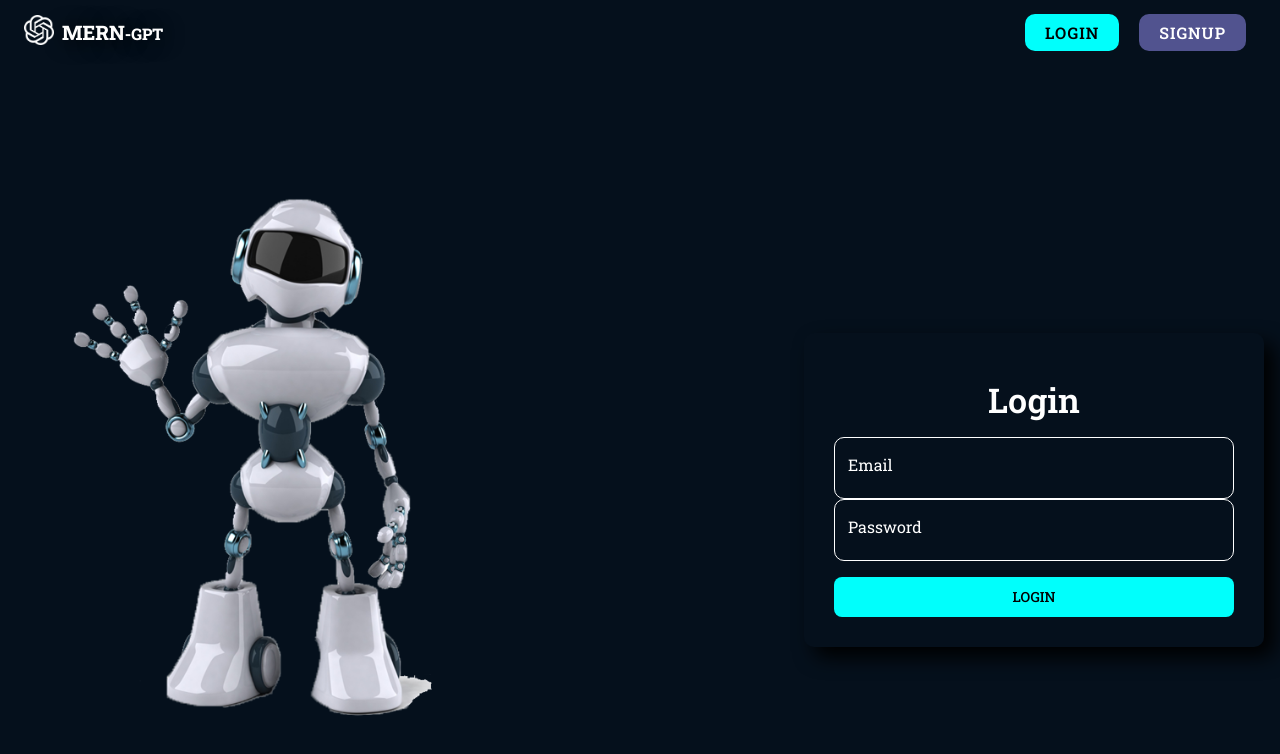
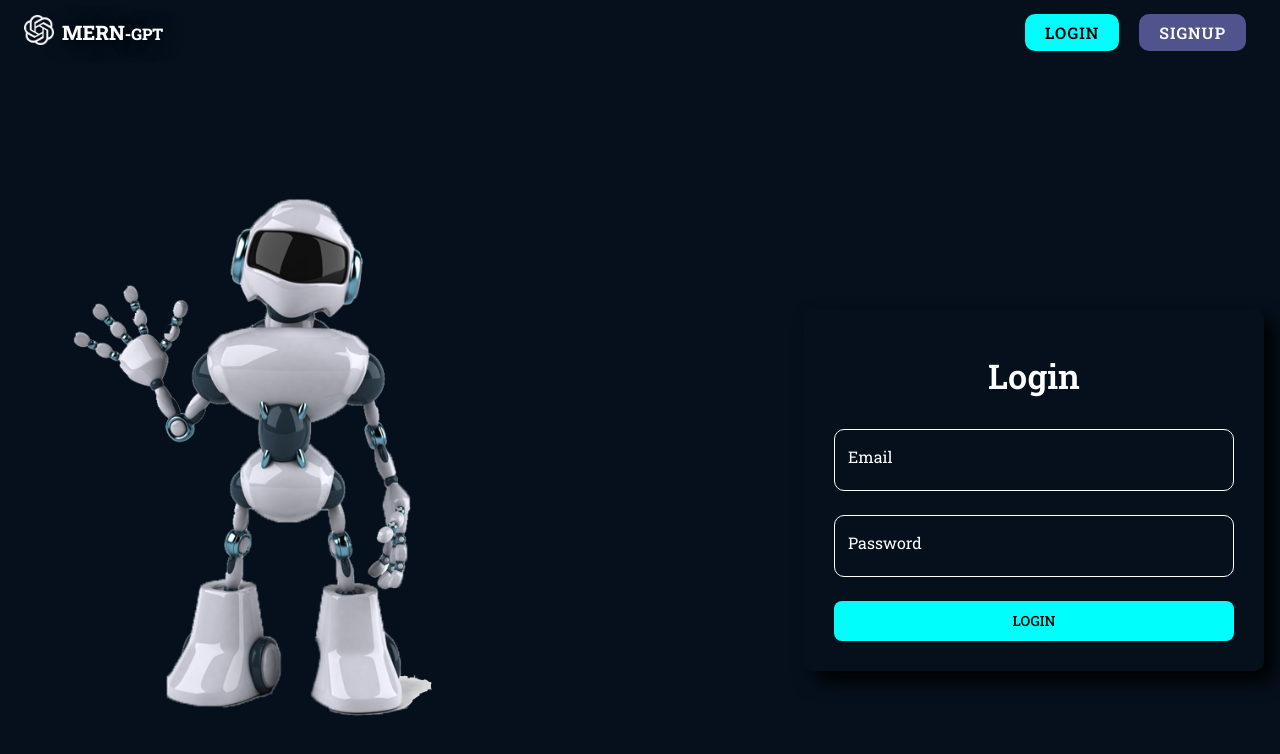
Before and after one commit to ctelfair20/ChatGPT_Clone, a React (Vite) app in the folder Frontend/: page /login in a window 1280 px wide. Shown: the top 754 px of the page. Built offline with nearby package versions, Linux system fonts and the light colour scheme.

Commit message:
added margin between input fields

```diff
--- a/Frontend/src/components/shared/CustomizedInput.tsx
+++ b/Frontend/src/components/shared/CustomizedInput.tsx
@@ -10,6 +10,8 @@ function CustomizedInput({ name, type, label }: Props) {
 
   return (
     <TextField
+      // look into what this does to css
+      margin="normal"
       InputLabelProps={{
         style: { color: "white" }
       }}
```
